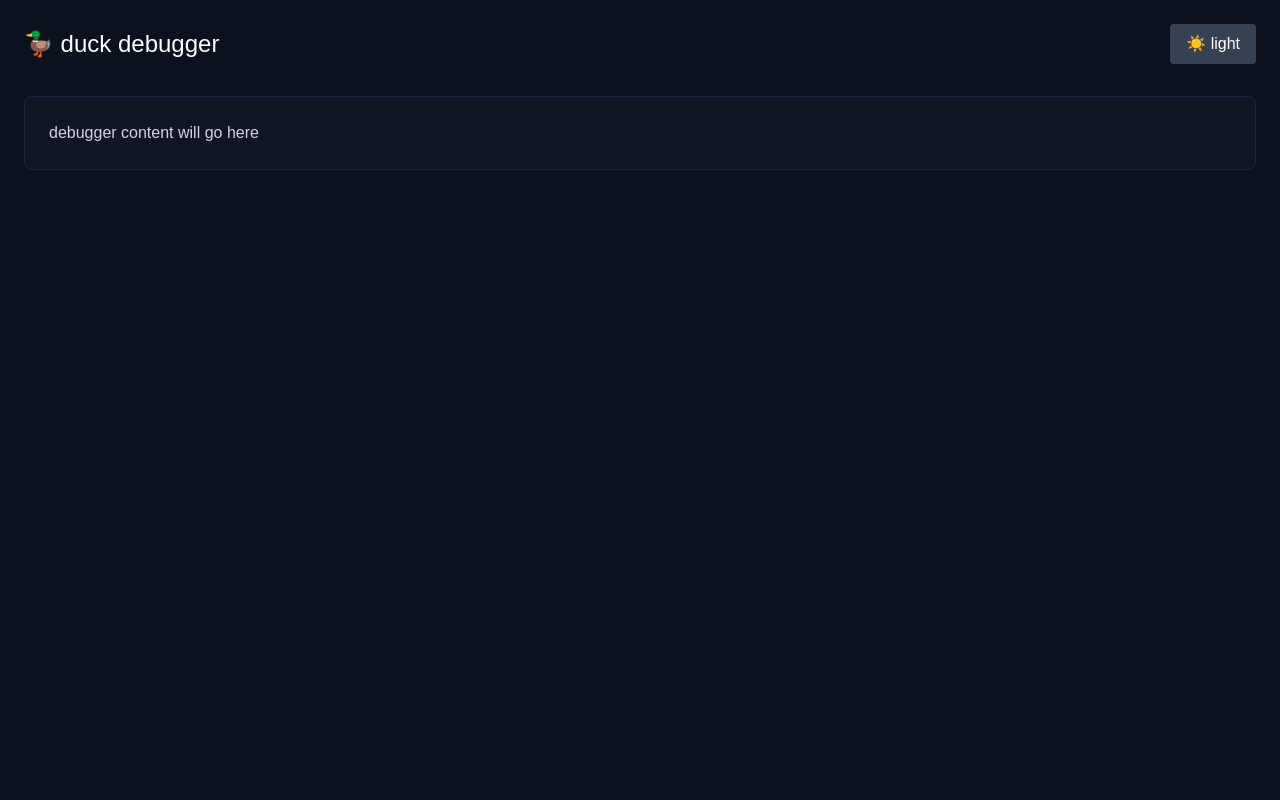
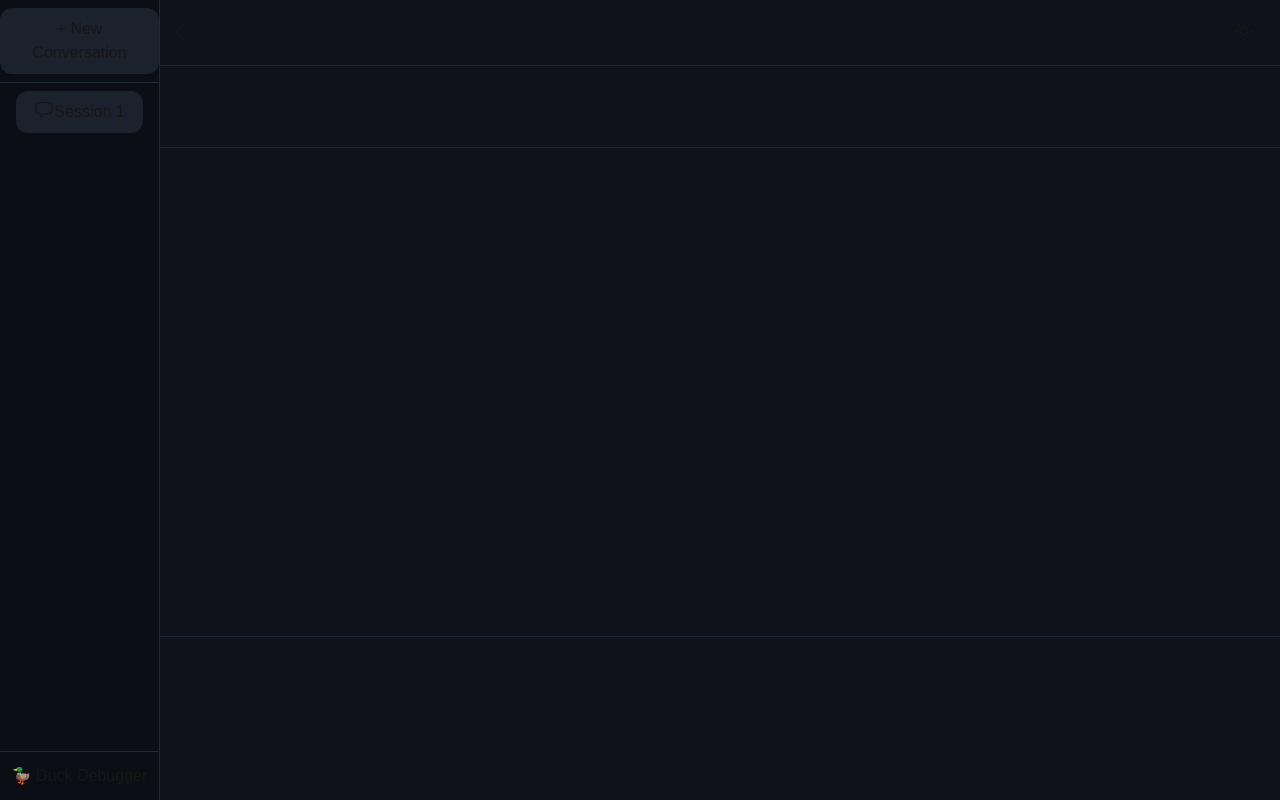
Before and after one commit to birgit-vosar/duckling-app, a Next.js app: page /debugger in a window 1280 px wide. Built offline with nearby package versions, Linux system fonts and the light colour scheme; no server answers.

Commit message:
debugger page styling

```diff
--- a/app/debugger/page.tsx
+++ b/app/debugger/page.tsx
@@ -8,28 +8,67 @@ export default function Debugger() {
     const { darkMode, toggleTheme } = useTheme();
 
     return (
-        <div className={darkMode ? 'bg-[#0b111e] min-h-screen' : 'bg-white min-h-screen'}>
-            <div className="p-6">
-                {/* header with toggle */}
-                <div className="flex justify-between items-center mb-8">
-                    <h1 className={darkMode ? 'text-white text-2xl' : 'text-black text-2xl'}>
-                        🦆 duck debugger
-                    </h1>
 
-                    {/* toggle button */}
-                    <button
-                        onClick={() => toggleTheme(!darkMode)}
-                        className="px-4 py-2 rounded bg-gray-700 text-white"
-                    >
-                        {darkMode ? '☀️ light' : '🌙 dark'}
-                    </button>
+        <div className='grid grid-cols-8 min-h-screen'>
+            <div className={darkMode ? 'bg-[#0b0e14] col-span-1 border-r border-gray-800' : 'bg-[#fbfaf9]  col-span-1 border-r border-gray-800'}>
+                <div className='flex flex-col h-screen '>
+                    <div className='flex-1 '>
+                        <div className='flex justify-evenly py-2'>
+                            <button className={darkMode ? 'bg-[#1c212e] justify-center py-2 px-7 border rounded-xl border-transparent' : 'justify-center py-2 px-7 border rounded-xl border-transparent text-black'}>+ New Conversation</button>
+                        </div>
+                    </div>
+                    <div className={darkMode ? 'border-y border-gray-800 flex-17 pt-2' : 'border-y border-gray-800 flex-17 pt-2'}>
+                        <div className={darkMode ? 'bg-[#1c212e] flex flex-row justify-center py-2 mx-4 border rounded-xl border-transparent' : 'flex flex-row justify-center py-2 mx-4 border rounded-xl border-transparent text-black'}>
+                            <div>
+                                <svg xmlns="http://www.w3.org/2000/svg" fill="none" viewBox="0 0 24 24" stroke-width="1.5" stroke="currentColor" class="size-5">
+                                    <path stroke-linecap="round" stroke-linejoin="round" d="M2.25 12.76c0 1.6 1.123 2.994 2.707 3.227 1.087.16 2.185.283 3.293.369V21l4.076-4.076a1.526 1.526 0 0 1 1.037-.443 48.282 48.282 0 0 0 5.68-.494c1.584-.233 2.707-1.626 2.707-3.228V6.741c0-1.602-1.123-2.995-2.707-3.228A48.394 48.394 0 0 0 12 3c-2.392 0-4.744.175-7.043.513C3.373 3.746 2.25 5.14 2.25 6.741v6.018Z" />
+                                </svg>
+                            </div>
+                            <div>
+                                Session 1
+                            </div>
+                        </div>
+                    </div>
+                    <div className='flex-1'>
+                        <div className='flex justify-around py-3'>🦆 Duck Debugger</div>
+                    </div>
                 </div>
+            </div>
+            <div className={darkMode ? 'bg-[#0f121a] col-span-7' : 'bg-[#faf9f7] col-span-7'}>
+                <div className='flex flex-col h-screen'>
+                    <div className={darkMode ? 'flex-1 border-b border-gray-800 flex justify-between py-3  px-2' : 'flex-1 border-b border-gray-800 flex justify-between py-3  px-2 text-black'}>
+                        <div className='content-center'>
+                            <svg xmlns="http://www.w3.org/2000/svg" fill="none" viewBox="0 0 24 24" stroke-width="1.5" stroke="currentColor" class="size-6">
+                                <path stroke-linecap="round" stroke-linejoin="round" d="M15.75 19.5 8.25 12l7.5-7.5" />
+                            </svg>
+                        </div>
+                        <div className='content-center'>
+                            <button
+                                onClick={() => toggleTheme(!darkMode)}
+                                className="px-4 py-1"
+                            >
+                                {darkMode ? (
+                                    <svg xmlns="http://www.w3.org/2000/svg" fill="none" viewBox="0 0 24 24" stroke-width="1.5" stroke="currentColor" class="size-6">
+                                        <path stroke-linecap="round" stroke-linejoin="round" d="M12 3v2.25m6.364.386-1.591 1.591M21 12h-2.25m-.386 6.364-1.591-1.591M12 18.75V21m-4.773-4.227-1.591 1.591M5.25 12H3m4.227-4.773L5.636 5.636M15.75 12a3.75 3.75 0 1 1-7.5 0 3.75 3.75 0 0 1 7.5 0Z" />
+                                    </svg>
+                                ) : (
+                                    <svg xmlns="http://www.w3.org/2000/svg" fill="none" viewBox="0 0 24 24" stroke-width="1.5" stroke="currentColor" class="size-6">
+                                        <path stroke-linecap="round" stroke-linejoin="round" d="M21.752 15.002A9.72 9.72 0 0 1 18 15.75c-5.385 0-9.75-4.365-9.75-9.75 0-1.33.266-2.597.748-3.752A9.753 9.753 0 0 0 3 11.25C3 16.635 7.365 21 12.75 21a9.753 9.753 0 0 0 9.002-5.998Z" />
+                                    </svg>
 
-                {/* main content area - placeholder for now */}
-                <div className={darkMode ? 'bg-[#0e1525] border border-[#182543] rounded-lg p-6' : 'bg-gray-100 border border-gray-300 rounded-lg p-6'}>
-                    <p className={darkMode ? 'text-gray-300' : 'text-gray-700'}>
-                        debugger content will go here
-                    </p>
+                                )}
+                            </button>
+                        </div>
+                    </div>
+                    <div className={darkMode ? 'flex-2 border-b border-gray-800' : 'flex-2 border-b border-gray-800'}>
+
+                    </div>
+                    <div className={darkMode ? 'flex-12 border-b border-gray-800' : 'flex-12 border-b border-gray-800'}>
+
+                    </div>
+                    <div className={darkMode ? 'flex-4' : 'flex-4'}>
+
+                    </div>
                 </div>
             </div>
         </div>
```
